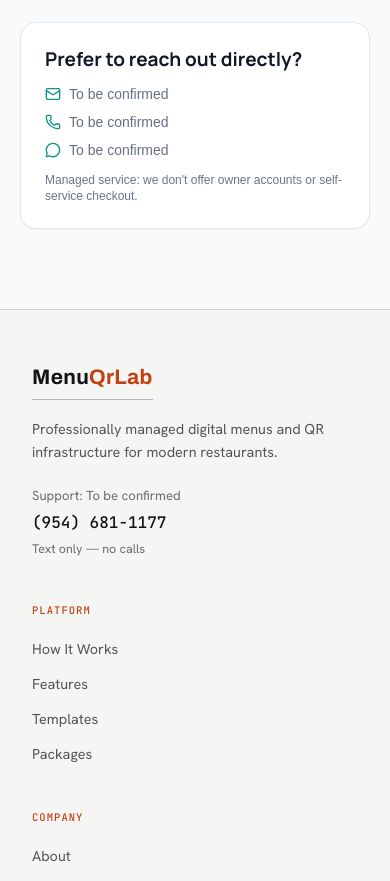
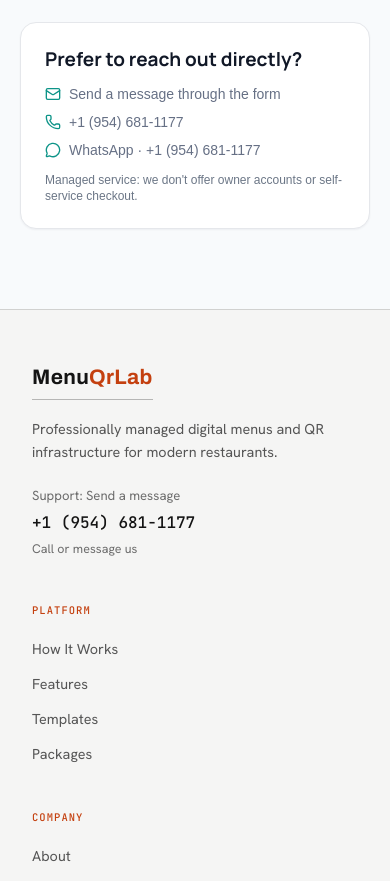
Before and after one commit to MaviPrens/MenuQrLab-main, a Next.js app: page /contact in a window 390 px wide. Shown: the part 2500-3381 px from the top of the page. Built offline with nearby package versions, Linux system fonts and the light colour scheme; no server answers; the database is empty; a web font is replaced by a local one.

Commit message:
Connect marketing contact methods to phone and WhatsApp

```diff
--- a/src/app/(marketing)/contact/page.tsx
+++ b/src/app/(marketing)/contact/page.tsx
@@ -4,7 +4,8 @@
 import { Card } from "@/components/ui/card";
 import { Icon } from "@/components/shared/icon";
 import { EnquiryForm } from "@/components/forms/enquiry-form";
-import { appConfig, displayValue } from "@/lib/config/app-config";
+import { appConfig } from "@/lib/config/app-config";
+import { routes } from "@/lib/routes";
 
 export const metadata: Metadata = {
   title: `Contact & Enquiry · ${appConfig.appName}`,
@@ -97,15 +98,27 @@
                   <ul className="text-small text-text-secondary space-y-2">
                     <li className="flex items-center gap-2">
                       <Icon name="Mail" className="text-primary size-4" aria-hidden />
-                      {displayValue(appConfig.support.email)}
+                      {appConfig.support.email ? (
+                        <a className="hover:text-primary underline-offset-4 hover:underline" href={`mailto:${appConfig.support.email}`}>
+                          {appConfig.support.email}
+                        </a>
+                      ) : (
+                        <a className="hover:text-primary underline-offset-4 hover:underline" href={`${routes.marketing.contact()}#enquiry-form`}>
+                          Send a message through the form
+                        </a>
+                      )}
                     </li>
                     <li className="flex items-center gap-2">
                       <Icon name="Phone" className="text-primary size-4" aria-hidden />
-                      {displayValue(appConfig.support.phone)}
+                      <a className="hover:text-primary underline-offset-4 hover:underline" href={`tel:${appConfig.support.phone}`}>
+                        +1 (954) 681-1177
+                      </a>
                     </li>
                     <li className="flex items-center gap-2">
                       <Icon name="MessageCircle" className="text-primary size-4" aria-hidden />
-                      {displayValue(appConfig.support.whatsapp)}
+                      <a className="hover:text-primary underline-offset-4 hover:underline" href={`https://wa.me/${appConfig.support.whatsapp?.replace(/\D/g, "")}`} target="_blank" rel="noopener noreferrer">
+                        WhatsApp · +1 (954) 681-1177
+                      </a>
                     </li>
                   </ul>
                   <p className="text-text-tertiary text-xs">
--- a/src/components/forms/enquiry-form.tsx
+++ b/src/components/forms/enquiry-form.tsx
@@ -149,7 +149,7 @@
   const formError = submitState.kind === "error" ? submitState.message : null;
 
   return (
-    <form onSubmit={onSubmit} noValidate className="space-y-6">
+    <form id="enquiry-form" onSubmit={onSubmit} noValidate className="space-y-6 scroll-mt-24">
       {/* Honeypot — visually hidden, off-screen, not announced, not tabbable. */}
       <div
         aria-hidden="true"
--- a/src/components/marketing/floating-whatsapp.tsx
+++ b/src/components/marketing/floating-whatsapp.tsx
@@ -1,11 +1,12 @@
 import { Icon } from "@/components/shared/icon";
+import { appConfig } from "@/lib/config/app-config";
 
 const message = encodeURIComponent("Hi MenuQrLab! I'd like to talk about custom products for my business.");
 
 export function FloatingWhatsApp() {
   return (
     <a
-      href={`https://wa.me/19546811177?text=${message}`}
+      href={`https://wa.me/${appConfig.support.whatsapp?.replace(/\D/g, "")}?text=${message}`}
       target="_blank"
       rel="noopener noreferrer"
       aria-label="Chat with MenuQrLab on WhatsApp"
--- a/src/components/marketing/public-footer.tsx
+++ b/src/components/marketing/public-footer.tsx
@@ -1,7 +1,7 @@
 import Link from "next/link";
 import { footerNav } from "@/lib/navigation";
 import { routes } from "@/lib/routes";
-import { appConfig, displayValue } from "@/lib/config/app-config";
+import { appConfig } from "@/lib/config/app-config";
 import { BrandLogo } from "@/components/marketing/brand-logo";
 
 const COLUMNS: { heading: string; key: keyof typeof footerNav }[] = [
@@ -21,16 +21,16 @@
             Professionally managed digital menus and QR infrastructure for modern restaurants.
           </p>
           <p className="mb-[6px] font-mql-body text-[.82rem] leading-[1.5] text-mql-muted">
-            Support: {displayValue(appConfig.support.email)}
+            Support: {appConfig.support.email ? <a href={`mailto:${appConfig.support.email}`} className="hover:underline">{appConfig.support.email}</a> : <Link href={`${routes.marketing.contact()}#enquiry-form`} className="hover:underline">Send a message</Link>}
           </p>
           <a
-            href="sms:+19546811177"
+            href={`tel:${appConfig.support.phone}`}
             className="inline-block font-mql-mono text-base font-medium text-mql-ink transition-colors hover:text-mql-text-accent"
           >
-            (954) 681-1177
+            +1 (954) 681-1177
           </a>
           <p className="mt-[5px] font-mql-body text-[.78rem] leading-[1.5] text-mql-muted">
-            Text only — no calls
+            Call or message us
           </p>
         </div>
 
--- a/src/lib/config/app-config.ts
+++ b/src/lib/config/app-config.ts
@@ -9,6 +9,7 @@
  */
 
 const UNCONFIGURED = "To be confirmed" as const;
+const CONTACT_PHONE = "+19546811177";
 
 function env(key: string): string | undefined {
   const value = process.env[key];
@@ -78,8 +79,8 @@
   supportedLocales: parseLocales(env("NEXT_PUBLIC_SUPPORTED_LOCALES")),
   support: {
     email: env("NEXT_PUBLIC_SUPPORT_EMAIL") ?? null,
-    phone: env("NEXT_PUBLIC_SUPPORT_PHONE") ?? null,
-    whatsapp: env("NEXT_PUBLIC_WHATSAPP_NUMBER") ?? null,
+    phone: env("NEXT_PUBLIC_SUPPORT_PHONE") ?? CONTACT_PHONE,
+    whatsapp: env("NEXT_PUBLIC_WHATSAPP_NUMBER") ?? CONTACT_PHONE,
   },
   business: {
     address: env("NEXT_PUBLIC_BUSINESS_ADDRESS") ?? null,
```
